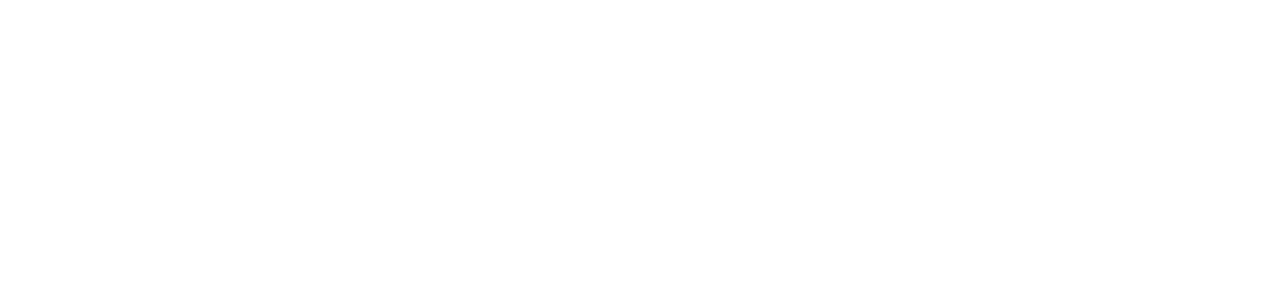
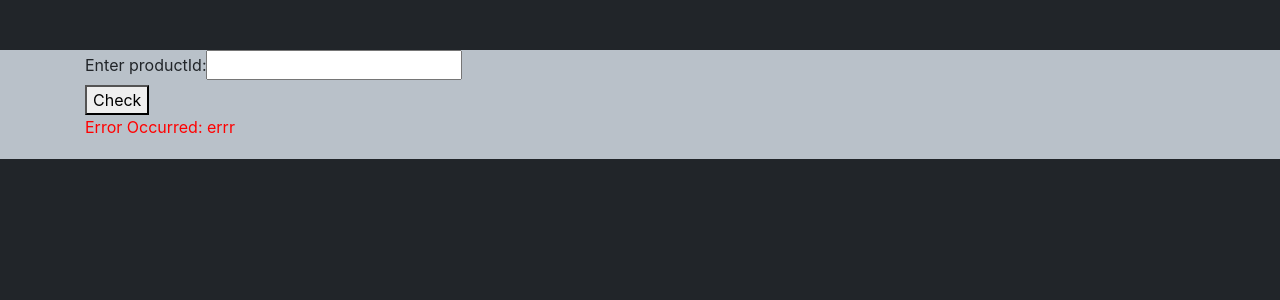
Before and after one commit to jatint17/userms_clientside, a React (Create React App) app: page / in a window 1280 px wide. Shown: the top 300 px of the page. Built offline with nearby package versions, Linux system fonts and the light colour scheme.

Commit message:
more components added

```diff
--- a/public/index.html
+++ b/public/index.html
@@ -41,3 +41,8 @@
     -->
   </body>
 </html>
+<style>
+  html{
+    background-color:#212529;
+  }
+</style>
--- a/src/App.js
+++ b/src/App.js
@@ -1,14 +1,28 @@
 import './App.css';
+import Home from './component/Home';
+import AddProduct from './component/AddProduct'
+import commonStyle2 from "./commonStyle2.module.css";
+import AddAdmin from './component/AddAdmin'
+import FindProductById from './component/FindProductById';
 
 
 
 function App() {
 
 
-  return (
-    <div>
-    </div>
-  );
+    return (
+        <div className={commonStyle2.appbg}>
+            <div className="container" style={{ marginTop: '50px' }}>
+
+                <div className="row">
+
+                    <div className="col-md-9">
+                        <FindProductById />
+                    </div>
+                </div>
+            </div>
+        </div>
+    );
 }
 
 export default App;
--- /dev/null
+++ b/src/commonStyle1.module.css
@@ -0,0 +1,3 @@
+.buttoncolor{
+    background-color:#212529;
+}
--- /dev/null
+++ b/src/commonStyle2.module.css
@@ -0,0 +1,5 @@
+.appbg {
+    background-color:#B9C1C9;
+    padding-top:0px;
+    padding-bottom: 20px;
+}
--- a/src/component/AddCustomer.js
+++ b/src/component/AddCustomer.js
@@ -3,7 +3,7 @@ import DisplayUserDetails from "./DisplayUserDetails";
 export default function AddCustomer(){
     const usernameRef = React.createRef();
     const passwordRef = React.createRef();
-    let mockCustomer = {id: 1, username:"appu", password:"123456", role: "Customer"};
+    //let mockCustomer = {id: 1, username:"appu", password:"123456", role: "Customer"};
     const initialState = {username: undefined, password: undefined, errorMsg:undefined, customer: undefined};
     const [currentState, setNewState] = useState(initialState);
 
--- /dev/null
+++ b/src/component/AddProduct.js
@@ -0,0 +1,100 @@
+import React, { useState } from "react";
+import validationConstants from "../validationConstants";
+import DisplayProductDetails from "./DisplayProductDetails";
+import commonStyle1 from "../commonStyle1.module.css";
+
+export default function AddCustomer() {
+    const productNameRef = React.createRef();
+    const priceRef = React.createRef();
+
+    let mockProduct = { productId: 111, productName: "Shoes", price: 1000 };
+    const initialState = {
+        productName: undefined, price: undefined, errorMsg: undefined, product: mockProduct,
+        validations: { productName: undefined }
+    };
+    const [currentState, setNewState] = useState(initialState);
+
+    const submitHandler = (event) => {
+        event.preventDefault();
+    }
+
+    const setFieldState = (reference) => {
+        const fieldName = reference.current.name;
+        const fieldValue = reference.current.value;
+        setNewState({ ...currentState, [fieldName]: fieldValue });
+
+
+        let validationMessage;
+        if (reference === productNameRef) {
+            validationMessage = validateName(fieldValue);
+        }
+
+        if (reference === priceRef) {
+            validationMessage = validatePrice(fieldValue);
+        }
+
+        let validationState = { ...currentState.validations, [fieldName]: validationMessage };
+
+        let newState = { ...currentState, [fieldName]: fieldValue, customer: undefined, errorMessage: undefined, validations: validationState };
+        setNewState(newState);
+    }
+
+    let validateName = (productName) => {
+        if (productName.length < 2) {
+            return validationConstants.productNameShorterThanTwo;
+        }
+        return undefined;
+    }
+
+    let validatePrice = (price) => {
+        if (price < 0) {
+            return validationConstants.price;
+        }
+        return undefined;
+    }
+
+    return (
+        <div>
+            <form onSubmit={submitHandler}>
+                <h3>Enter new product details</h3>
+
+                <div className="form-group">
+                    <label><b>Enter productName</b></label>
+                    <input name="productName" ref={productNameRef} placeHolder="(min 2 characters)" className="form-control"
+                        onChange={() => setFieldState(productNameRef)} required />
+                </div>
+
+                <div className="form-group">
+                    <label><b>Enter price</b></label>
+                    <input name="price" type="number" ref={priceRef} className="form-control"
+                        onChange={() => setFieldState(priceRef)} required />
+                </div>
+
+                <button className={"btn btn-primary " + commonStyle1.buttoncolor}> Create product</button>
+
+                {currentState.validations ? (
+                    <div>
+                        <div className="text-danger">{currentState.validations.productName}</div>
+                        <div className="text-danger">{currentState.validations.price}</div>
+                    </div>
+                ) : ""}
+
+
+                {currentState.product ? (
+                    <div>
+                        <DisplayProductDetails product={currentState.product} />
+                    </div>
+                ) : ''}
+
+                {currentState.errorMsg ? (
+                    <div className="text-danger">
+                        Sorry, your request could not be processed
+                        <br />
+                        {currentState.errorMsg}
+                    </div>
+                ) : ''}
+
+            </form>
+        </div>
+    );
+}
--- /dev/null
+++ b/src/component/DisplayProductDetails.js
@@ -0,0 +1,12 @@
+export default function DisplayProductDetails({product}){
+    let {productId, productName, price}=product;
+    return(
+        <div>
+            id: {productId}
+            <br/>
+            product name: {productName}
+            <br/>
+            price: {price}
+        </div>
+    );
+}
--- /dev/null
+++ b/src/component/FindProductById.js
@@ -0,0 +1,81 @@
+import React, { useState } from 'react';
+import validationMessage from '../validationMessage';
+import DisplayProductDetails from './DisplayProductDetails';
+
+export default function FindProductById() {
+
+    //let mockproduct = { productId: 111, productName: "hello", price:287};
+
+    let productIdRef = React.createRef();
+
+    let initialState = { productId: undefined, product: undefined, errorMessage: "errr", validations: { productId: undefined } };
+    let [currentState, setNewState] = useState(initialState);
+
+    let submitHandler = (event) => {
+        event.preventDefault();
+
+        if (currentState.validations.productId) {
+            return;
+        }
+    }
+
+    let setFieldVal = (ref) => {
+        let field = ref.current;
+        let fieldName = field.name;
+        let fieldVal = field.value;
+
+        let validationMessage;
+        if (ref === productIdRef) {
+            validationMessage = validateId(fieldVal);
+        }
+
+        let validationState = { ...currentState.validations, [fieldName]: validationMessage };
+
+        let newState = { ...currentState, [fieldName]: fieldVal, product: undefined, errorMessage: undefined, validations: validationState };
+        setNewState(newState);
+    }
+
+    let validateId = (productId) => {
+        if (productId < 0) {
+            return validationMessage.idValidation;
+        }
+        return undefined;
+    }
+
+
+    return (
+        <div>
+            <div>
+                <form onSubmit={submitHandler}>
+                    <div>
+                        <label>Enter productId: </label>
+                        <input type="number" ref={productIdRef} name="productId" onChange={() => setFieldVal(productIdRef)} /><br />
+                    </div>
+                    <button>Check</button>
+                </form>
+
+                {currentState.validations.productId ? (
+                <div>
+                    {currentState.validations.productId}
+                </div>
+            ) : ''}
+
+            </div>
+
+            {currentState.product ? (
+                <div>
+                    <h2>Product Found:</h2>
+                    <DisplayProductDetails product={currentState.product}/>
+                </div>
+            ) : ''}
+
+
+            {currentState.errorMessage ? (
+                <div style={{ color: 'red' }}>
+                    Error Occurred: {currentState.errorMessage}
+                </div>
+            ) : ''}
+
+        </div>
+    );
+}
--- a/src/component/Home.js
+++ b/src/component/Home.js
@@ -0,0 +1,8 @@
+export default function Home() {
+
+    return(
+        <div>
+            <h1>Home Page</h1>
+            <h2>Hello User</h2>
+        </div>)
+}
--- a/src/validationConstants.js
+++ b/src/validationConstants.js
@@ -1,5 +1,8 @@
 const validationConstants = {
     usernameShorterThanFive: "username cannot be shorter than 5 characters",
-    passwordShorterThanEight: "password cannot be shorter than 8 characters"
+    passwordShorterThanEight: "password cannot be shorter than 8 characters",
+    productNameShorterThanTwo: "product name cannot be shorter than 2 characters",
+    price: "price cannot be negative"
+
 }
 export default validationConstants;
```
